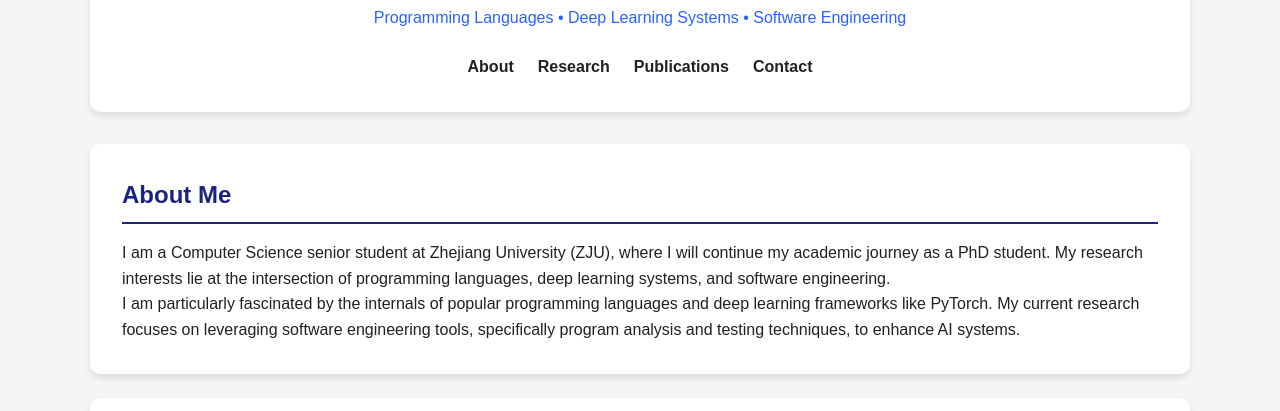
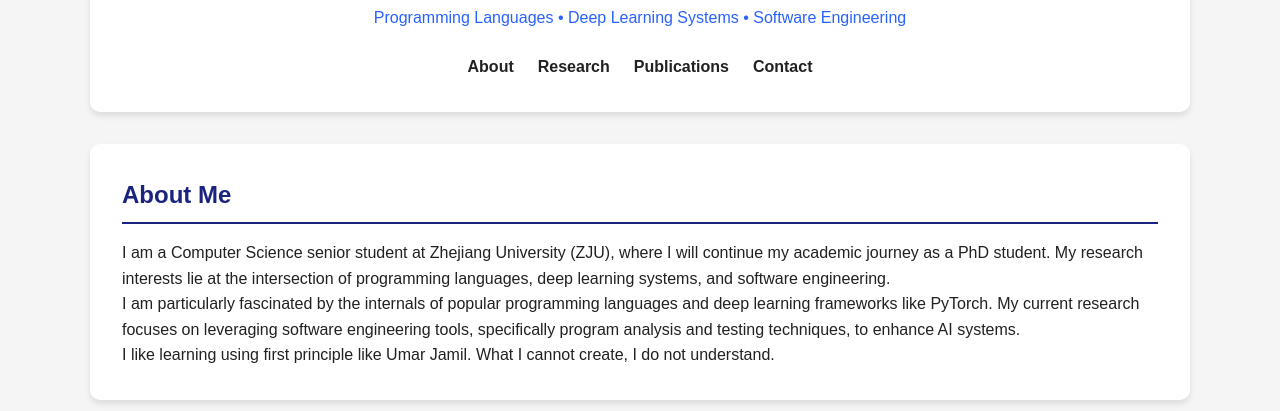
Before and after one commit to p81sunshine/jiaxingliu.github.io, a plain HTML site: page index.html in a window 1280 px wide. Shown: the part 389-800 px from the top of the page. Drawn offline with Linux system fonts and the light colour scheme.

Commit message:
Update index.html

```diff
--- a/index.html
+++ b/index.html
@@ -31,6 +31,7 @@
                 <h2>About Me</h2>
                 <p>I am a Computer Science senior student at Zhejiang University (ZJU), where I will continue my academic journey as a PhD student. My research interests lie at the intersection of programming languages, deep learning systems, and software engineering.</p>
                 <p>I am particularly fascinated by the internals of popular programming languages and deep learning frameworks like PyTorch. My current research focuses on leveraging software engineering tools, specifically program analysis and testing techniques, to enhance AI systems.</p>
+                <p>I like learning using first principle like Umar Jamil. What I cannot create, I do not understand. </p>
             </section>
 
             <section id="research" class="section">
```
